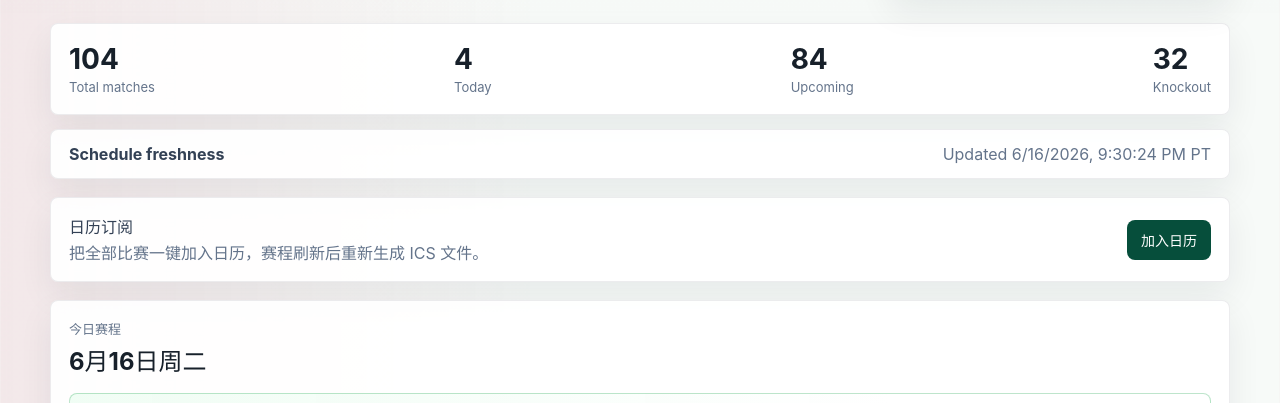
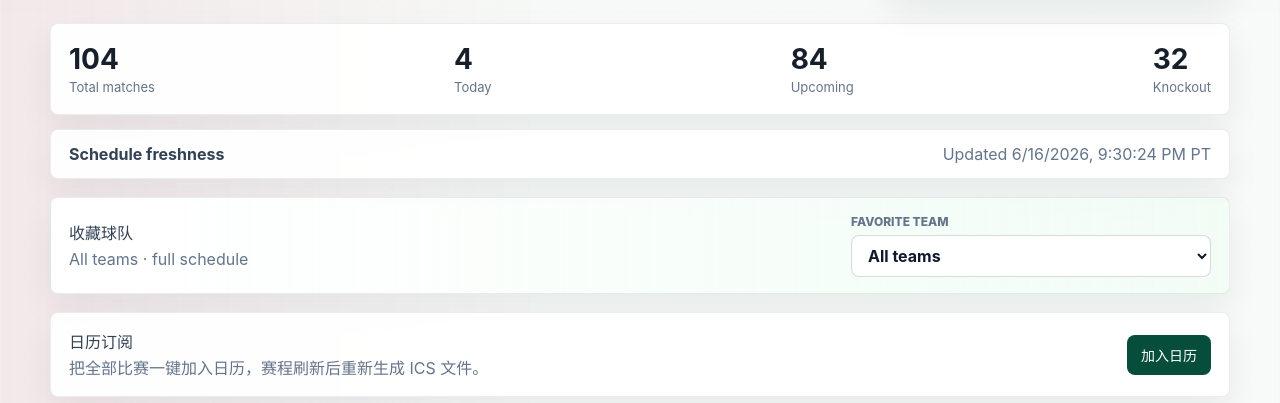
Before and after one commit to yxjsxy/worldcup-westtime, a website built with Vite: page index.html in a window 1280 px wide. Shown: the part 393-796 px from the top of the page. Built offline with nearby package versions, Linux system fonts and the light colour scheme.

Commit message:
feat: add favorite team filter

```diff
--- a/src/main.ts
+++ b/src/main.ts
@@ -3,6 +3,7 @@ import {
   type Match,
   type SchedulePayload,
   formatPacificDate,
+  formatTeamName,
   getFutureMatches,
   getKnockoutMatches,
   getMatchTitle,
@@ -14,6 +15,7 @@ import {
 } from "./schedule";
 
 const app = document.querySelector<HTMLDivElement>("#app");
+const favoriteTeamStorageKey = "worldcup-westtime.favoriteTeam";
 const deployLabel = `Deployed in ${
   import.meta.env.VITE_DEPLOYED_AT ||
   "pending Vercel deploy"
@@ -30,6 +32,41 @@ function escapeHtml(value: string | number | null | undefined): string {
 
 function getMatchLocation(match: Match): string {
   return [match.city, match.stadium].filter(Boolean).join(" · ") || "Venue TBD";
+}
+
+function getStoredFavoriteTeam(): string {
+  try {
+    return window.localStorage.getItem(favoriteTeamStorageKey) || "";
+  } catch {
+    return "";
+  }
+}
+
+function changeFavoriteTeam(team: string): void {
+  try {
+    if (team) {
+      window.localStorage.setItem(favoriteTeamStorageKey, team);
+    } else {
+      window.localStorage.removeItem(favoriteTeamStorageKey);
+    }
+  } catch {
+    // Ignore storage failures; the in-memory render still updates.
+  }
+}
+
+function getTeamOptions(matches: Match[]): string[] {
+  const teams = new Set<string>();
+  for (const match of matches) {
+    for (const team of [match.homeTeam, match.awayTeam]) {
+      if (team && !team.startsWith("TBD")) teams.add(team);
+    }
+  }
+  return [...teams].sort((a, b) => a.localeCompare(b));
+}
+
+function filterMatchesByTeam(matches: Match[], team: string): Match[] {
+  if (!team) return matches;
+  return matches.filter((match) => match.homeTeam === team || match.awayTeam === team);
 }
 
 function getGoalSide(match: Match, goalTeam: string): "home" | "away" | "neutral" {
@@ -269,13 +306,47 @@ function renderCalendarCta(): string {
   `;
 }
 
+function renderFavoriteFilter(teams: string[], selectedTeam: string, matches: Match[]): string {
+  const filteredCount = filterMatchesByTeam(matches, selectedTeam).length;
+  const helperText = selectedTeam
+    ? `${formatTeamName(selectedTeam)} · ${filteredCount} matches`
+    : "All teams · full schedule";
+
+  return `
+    <section class="favorite-filter" aria-label="收藏球队筛选">
+      <div>
+        <strong>收藏球队</strong>
+        <span>${escapeHtml(helperText)}</span>
+      </div>
+      <label>
+        <span>Favorite team</span>
+        <select id="favorite-team" name="favorite-team">
+          <option value="">All teams</option>
+          ${teams
+            .map(
+              (team) => `
+            <option value="${escapeHtml(team)}" ${team === selectedTeam ? "selected" : ""}>
+              ${escapeHtml(formatTeamName(team))}
+            </option>
+          `,
+            )
+            .join("")}
+        </select>
+      </label>
+    </section>
+  `;
+}
+
 function render(payload: SchedulePayload): void {
   if (!app) return;
   const today = getPacificDate();
-  const todayMatches = getTodayMatches(payload.matches, today);
-  const futureMatches = getFutureMatches(payload.matches, today);
-  const recentResults = getRecentResults(payload.matches, today);
-  const knockoutMatches = getKnockoutMatches(payload.matches);
+  const selectedTeam = getStoredFavoriteTeam();
+  const teamOptions = getTeamOptions(payload.matches);
+  const visibleMatches = filterMatchesByTeam(payload.matches, selectedTeam);
+  const todayMatches = getTodayMatches(visibleMatches, today);
+  const futureMatches = getFutureMatches(visibleMatches, today);
+  const recentResults = getRecentResults(visibleMatches, today);
+  const knockoutMatches = getKnockoutMatches(visibleMatches);
   const nextMatch = futureMatches[0] || todayMatches.find((match) => match.status !== "Played") || null;
 
   app.innerHTML = `
@@ -304,13 +375,14 @@ function render(payload: SchedulePayload): void {
     </header>
 
     <section class="stats">
-      <div><strong>${payload.matches.length}</strong><span>Total matches</span></div>
+      <div><strong>${visibleMatches.length}</strong><span>${selectedTeam ? "Favorite matches" : "Total matches"}</span></div>
       <div><strong>${todayMatches.length}</strong><span>Today</span></div>
       <div><strong>${futureMatches.length}</strong><span>Upcoming</span></div>
       <div><strong>${knockoutMatches.length}</strong><span>Knockout</span></div>
     </section>
 
     ${renderFreshness(payload)}
+    ${renderFavoriteFilter(teamOptions, selectedTeam, payload.matches)}
     ${renderCalendarCta()}
     ${renderToday(todayMatches, today)}
     ${renderScoreStatusNotice(recentResults)}
@@ -325,6 +397,11 @@ function render(payload: SchedulePayload): void {
       <span>${escapeHtml(deployLabel)}</span>
     </footer>
   `;
+
+  app.querySelector<HTMLSelectElement>("#favorite-team")?.addEventListener("change", (event) => {
+    changeFavoriteTeam((event.currentTarget as HTMLSelectElement).value);
+    render(payload);
+  });
 }
 
 function renderError(error: unknown): void {
--- a/src/styles.css
+++ b/src/styles.css
@@ -236,6 +236,62 @@ h1 {
   font-size: 14px;
   font-weight: 800;
   text-decoration: none;
+}
+
+.favorite-filter {
+  display: flex;
+  align-items: center;
+  justify-content: space-between;
+  gap: 14px;
+  margin-bottom: 18px;
+  padding: 16px 18px;
+  border: 1px solid rgba(15, 23, 42, 0.08);
+  border-radius: 8px;
+  background: linear-gradient(90deg, #fff, rgba(240, 253, 244, 0.78));
+  box-shadow: 0 14px 34px rgba(15, 23, 42, 0.07);
+  color: #334155;
+}
+
+.favorite-filter div {
+  min-width: 0;
+}
+
+.favorite-filter strong,
+.favorite-filter div span,
+.favorite-filter label span {
+  display: block;
+}
+
+.favorite-filter div span {
+  margin-top: 4px;
+  color: #64748b;
+  line-height: 1.45;
+}
+
+.favorite-filter label {
+  flex: 0 0 min(360px, 44%);
+  min-width: 230px;
+}
+
+.favorite-filter label span {
+  margin-bottom: 6px;
+  color: #64748b;
+  font-size: 12px;
+  font-weight: 800;
+  letter-spacing: 0;
+  text-transform: uppercase;
+}
+
+.favorite-filter select {
+  width: 100%;
+  min-height: 42px;
+  padding: 9px 36px 9px 12px;
+  border: 1px solid rgba(15, 23, 42, 0.16);
+  border-radius: 8px;
+  background: #fff;
+  color: #0f172a;
+  font: inherit;
+  font-weight: 700;
 }
 
 .score-notice {
@@ -557,9 +613,16 @@ footer {
   }
 
   .freshness,
-  .calendar-cta {
+  .calendar-cta,
+  .favorite-filter {
     align-items: flex-start;
     flex-direction: column;
+  }
+
+  .favorite-filter label {
+    flex: 1 1 auto;
+    width: 100%;
+    min-width: 0;
   }
 
   .freshness span {
```
Also changed, not shown: 1 other file.
